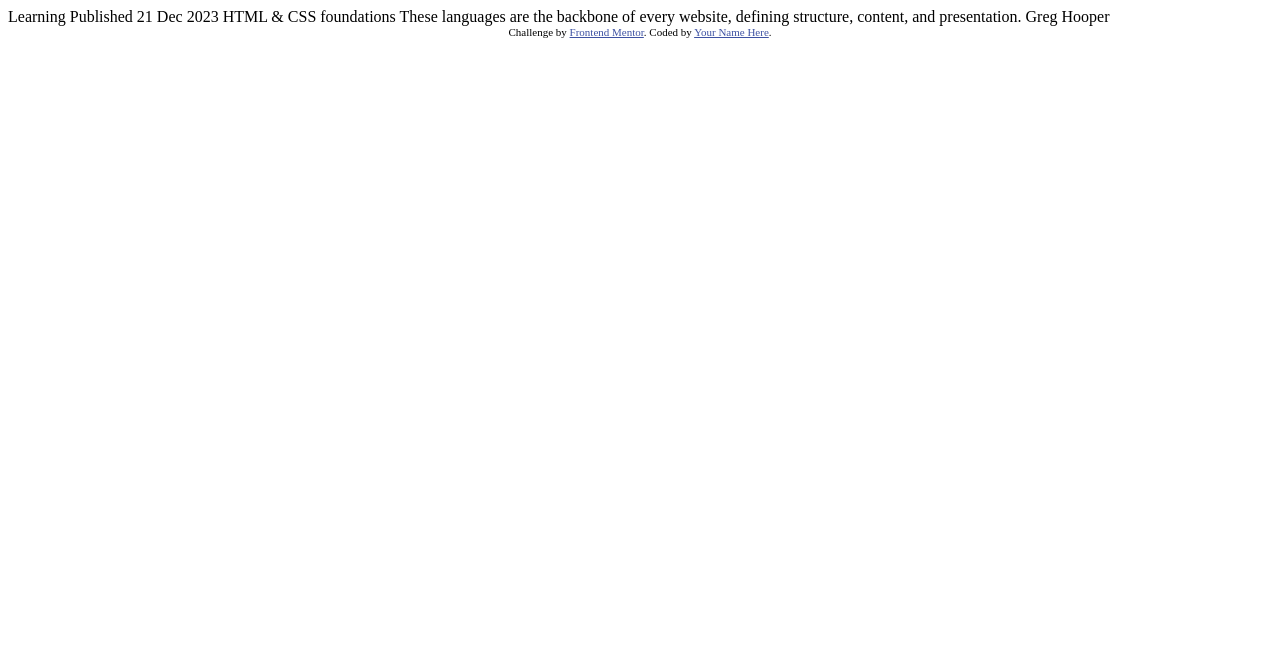
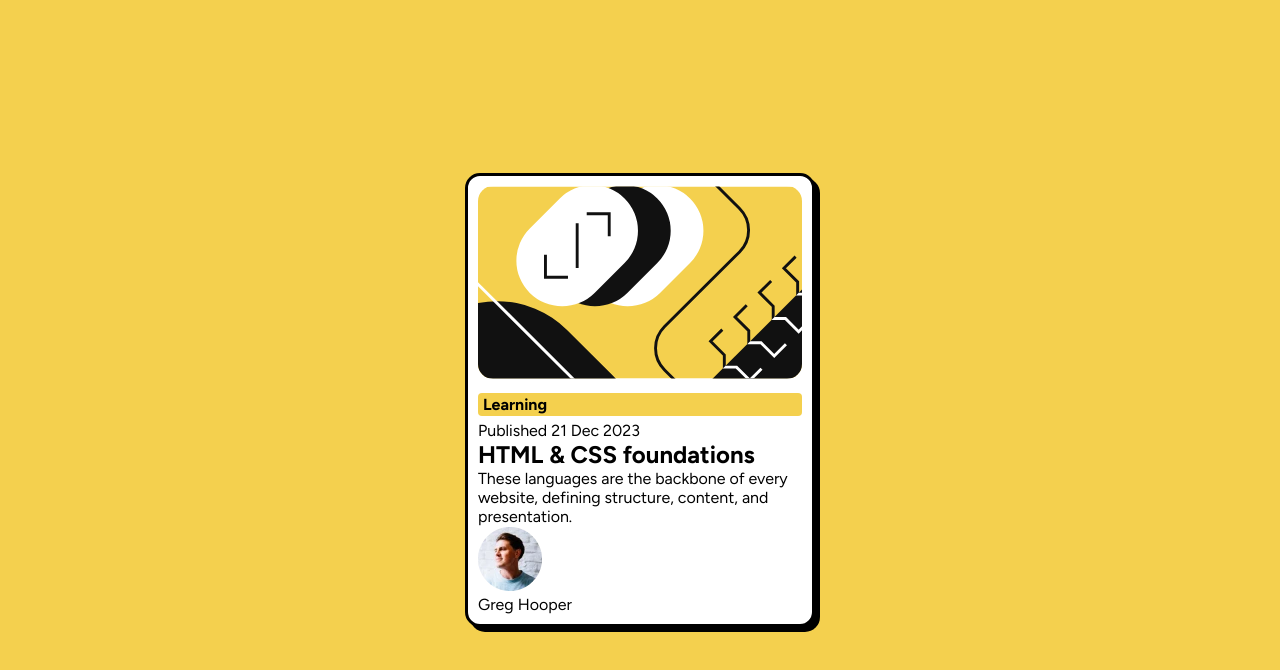
Before and after one commit to SIrfanH/FEM-Projects, a plain HTML site: page blog-preview-card/index.html in a window 1280 px wide. Drawn offline with Linux system fonts and the light colour scheme.

Commit message:
Modify index.html

```diff
--- a/blog-preview-card/index.html
+++ b/blog-preview-card/index.html
@@ -1,34 +1,41 @@
 <!DOCTYPE html>
 <html lang="en">
-<head>
-  <meta charset="UTF-8">
-  <meta name="viewport" content="width=device-width, initial-scale=1.0"> <!-- displays site properly based on user's device -->
+  <head>
+    <meta charset="UTF-8" />
+    <meta name="viewport" content="width=device-width, initial-scale=1.0" />
+    <!-- displays site properly based on user's device -->
 
-  <link rel="icon" type="image/png" sizes="32x32" href="./assets/images/favicon-32x32.png">
+    <link
+      rel="icon"
+      type="image/png"
+      sizes="32x32"
+      href="./assets/images/favicon-32x32.png"
+    />
+    <link rel="stylesheet" href="./styles/style.css" />
 
-  <title>Frontend Mentor | Blog preview card</title>
-
-  <!-- Feel free to remove these styles or customise in your own stylesheet 👍 -->
-  <style>
-    .attribution { font-size: 11px; text-align: center; }
-    .attribution a { color: hsl(228, 45%, 44%); }
-  </style>
-</head>
-<body>
-
-  Learning
-
-  Published 21 Dec 2023
-
-  HTML & CSS foundations
-
-  These languages are the backbone of every website, defining structure, content, and presentation.
-
-  Greg Hooper
-
-  <div class="attribution">
-    Challenge by <a href="https://www.frontendmentor.io?ref=challenge" target="_blank">Frontend Mentor</a>.
-    Coded by <a href="#">Your Name Here</a>.
-  </div>
-</body>
+    <title>Blog preview card</title>
+  </head>
+  <body>
+    <main>
+      <section class="top-section">
+        <img
+          src="./assets/images/illustration-article.svg"
+          alt="illustrationn image"
+        />
+        <p class="tag">Learning</p>
+        <p class="publication-date">Published 21 Dec 2023</p>
+      </section>
+      <article class="middle-section">
+        <h1>HTML & CSS foundations</h1>
+        <p>
+          These languages are the backbone of every website, defining structure,
+          content, and presentation.
+        </p>
+      </article>
+      <section class="bottom-section">
+        <img src="./assets/images/image-avatar.webp" alt="Profile Picture" />
+        <p>Greg Hooper</p>
+      </section>
+    </main>
+  </body>
 </html>
--- /dev/null
+++ b/blog-preview-card/styles/style.css
@@ -0,0 +1,45 @@
+
+@import url('https://fonts.googleapis.com/css2?family=Figtree:ital,wght@0,300..900;1,300..900&family=Outfit:wght@100..900&display=swap');
+
+* {
+    margin: 0;
+    padding: 0;
+    box-sizing: border-box;
+}
+
+body {
+    background-color: hsl(47, 88%, 63%);
+    font-family: 'Figtree', Arial;
+    display: flex;
+    justify-content: center;
+    align-items: center;
+    height: 100vh;
+}
+
+main {
+    background-color: hsl(0, 0%, 100%);
+    width: 350px;
+    border: solid;
+    border-radius: 15px;
+    box-shadow: 5px 5px black;
+    padding: 10px 10px;
+}
+
+p {
+    font-size: 16px;
+}
+
+.top-section img {
+    width: 100%;
+    border-radius: 15px;
+    margin-bottom: 10px;
+}
+
+.tag {
+    background-color: hsl(47, 88%, 63%);
+    font-weight: bold;
+    border-radius: 4px;
+    display: block;
+    padding: 2px 5px;
+    margin-bottom: 5px;
+}
```
Also changed, not shown: index.html (+2 -2 lines).
